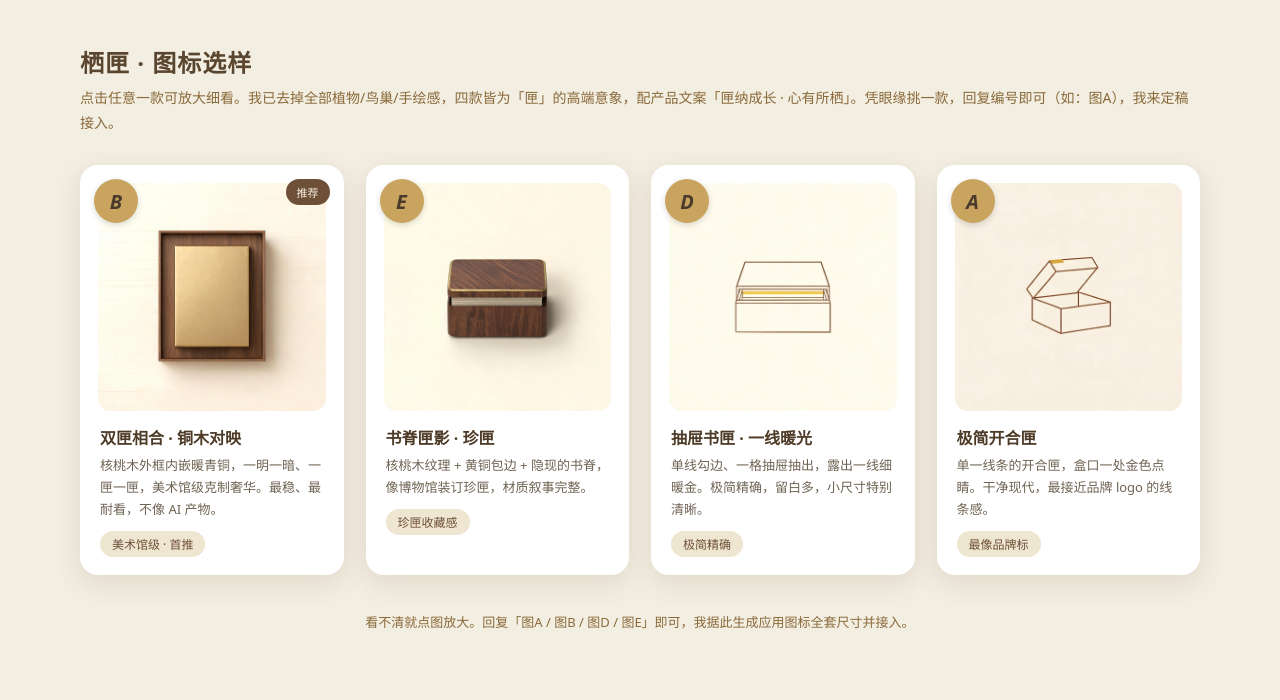
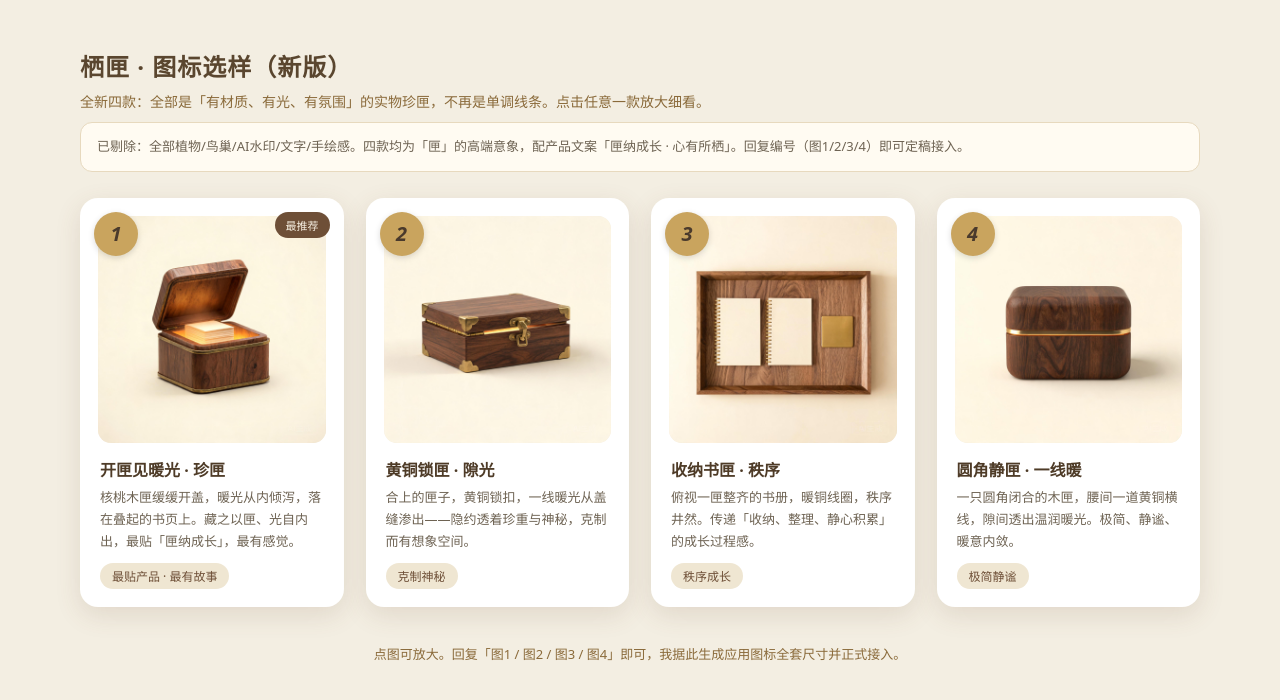
Before and after one commit to LumenPlexus/centrove, a plain HTML site: page choose/index.html in a window 1280 px wide. Drawn offline with Linux system fonts and the light colour scheme.

Commit message:
图标选样升级: 4款实物珍匣款(warm光/黄铜/书匣), 移除线条款与带水印版

```diff
--- a/choose/index.html
+++ b/choose/index.html
@@ -1,12 +1,13 @@
 <!doctype html><html lang="zh-CN"><head><meta charset="utf-8">
 <meta name="viewport" content="width=device-width,initial-scale=1">
-<title>栖匣 · 图标选样</title>
+<title>栖匣 · 图标选样（新版）</title>
 <style>
 *{box-sizing:border-box}
 body{background:#F3EEE2;color:#3E3227;margin:0;padding:34px 20px 60px;font-family:system-ui,sans-serif;-webkit-font-smoothing:antialiased}
 .wrap{max-width:1120px;margin:0 auto}
-h1{font-size:24px;margin:10px 0 6px;color:#5A462F;letter-spacing:1px}
-p.sub{color:#8A6A3A;margin:0 0 30px;font-size:14px;line-height:1.8}
+h1{font-size:24px;margin:14px 0 6px;color:#5A462F;letter-spacing:1px}
+p.sub{color:#8A6A3A;margin:0 0 8px;font-size:14px;line-height:1.8}
+.note{margin:0 0 26px;font-size:13px;color:#6E6353;line-height:1.8;background:#FFFBF2;border:1px solid #E7D9BE;border-radius:12px;padding:12px 16px}
 .grid{display:grid;grid-template-columns:repeat(auto-fit,minmax(240px,1fr));gap:22px}
 .card{background:#fff;border-radius:18px;padding:18px;box-shadow:0 8px 26px rgba(110,79,55,.14);position:relative;transition:.18s;cursor:zoom-in}
 .card:hover{transform:translateY(-3px);box-shadow:0 14px 34px rgba(110,79,55,.22)}
@@ -17,31 +18,32 @@ p.sub{color:#8A6A3A;margin:0 0 30px;font-size:14px;line-height:1.8}
 .badge{display:inline-block;margin:11px 2px 0;padding:4px 12px;border-radius:999px;font-size:12px;background:#EFE6D2;color:#6E4F37}
 .rec{position:absolute;top:14px;right:14px;background:#6E4F37;color:#F6EFE1;border-radius:999px;padding:5px 11px;font-size:11px}
 .foot{margin:34px auto 0;color:#8A6A3A;font-size:13px;text-align:center;line-height:2}
-.lightbox{display:none;position:fixed;inset:0;background:rgba(20,15,10,.86);z-index:50;align-items:center;justify-content:center;padding:20px;cursor:zoom-out}
+.lightbox{display:none;position:fixed;inset:0;background:rgba(20,15,10,.88);z-index:50;align-items:center;justify-content:center;padding:20px;cursor:zoom-out}
 .lightbox img{max-width:min(82vw,760px);max-height:82vh;border-radius:16px;box-shadow:0 20px 60px rgba(0,0,0,.5)}
 </style></head><body>
 <div class="wrap">
-<h1>栖匣 · 图标选样</h1>
-<p class="sub">点击任意一款可放大细看。我已去掉全部植物/鸟巢/手绘感，四款皆为「匣」的高端意象，配产品文案「匣纳成长 · 心有所栖」。凭眼缘挑一款，回复编号即可（如：图A），我来定稿接入。</p>
+<h1>栖匣 · 图标选样（新版）</h1>
+<p class="sub">全新四款：全部是「有材质、有光、有氛围」的实物珍匣，不再是单调线条。点击任意一款放大细看。</p>
+<div class="note">已剔除：全部植物/鸟巢/AI水印/文字/手绘感。四款均为「匣」的高端意象，配产品文案「匣纳成长 · 心有所栖」。回复编号（图1/2/3/4）即可定稿接入。</div>
 <div class="grid">
-  <div class="card" onclick="zoom('B')" data-opt="B"><i class="num">B</i><span class="rec">推荐</span>
-    <img src="icon_option_B.jpg" alt="B"><h2>双匣相合 · 铜木对映</h2>
-    <p>核桃木外框内嵌暖青铜，一明一暗、一匣一匣，美术馆级克制奢华。最稳、最耐看，不像 AI 产物。</p><span class="badge">美术馆级 · 首推</span></div>
-  <div class="card" onclick="zoom('E')" data-opt="E"><i class="num">E</i>
-    <img src="icon_option_E.jpg" alt="E"><h2>书脊匣影 · 珍匣</h2>
-    <p>核桃木纹理 + 黄铜包边 + 隐现的书脊，像博物馆装订珍匣，材质叙事完整。</p><span class="badge">珍匣收藏感</span></div>
-  <div class="card" onclick="zoom('D')" data-opt="D"><i class="num">D</i>
-    <img src="icon_option_D.jpg" alt="D"><h2>抽屉书匣 · 一线暖光</h2>
-    <p>单线勾边、一格抽屉抽出，露出一线细暖金。极简精确，留白多，小尺寸特别清晰。</p><span class="badge">极简精确</span></div>
-  <div class="card" onclick="zoom('A')" data-opt="A"><i class="num">A</i>
-    <img src="icon_option_A.jpg" alt="A"><h2>极简开合匣</h2>
-    <p>单一线条的开合匣，盒口一处金色点睛。干净现代，最接近品牌 logo 的线条感。</p><span class="badge">最像品牌标</span></div>
+  <div class="card" onclick="zoom('icon_refine1b')" data-opt="1"><i class="num">1</i><span class="rec">最推荐</span>
+    <img src="icon_refine1b.jpg" alt="1"><h2>开匣见暖光 · 珍匣</h2>
+    <p>核桃木匣缓缓开盖，暖光从内倾泻，落在叠起的书页上。藏之以匣、光自内出，最贴「匣纳成长」，最有感觉。</p><span class="badge">最贴产品 · 最有故事</span></div>
+  <div class="card" onclick="zoom('icon_refine2')" data-opt="2"><i class="num">2</i>
+    <img src="icon_refine2.jpg" alt="2"><h2>黄铜锁匣 · 隙光</h2>
+    <p>合上的匣子，黄铜锁扣，一线暖光从盖缝渗出——隐约透着珍重与神秘，克制而有想象空间。</p><span class="badge">克制神秘</span></div>
+  <div class="card" onclick="zoom('icon_refine3c')" data-opt="3"><i class="num">3</i>
+    <img src="icon_refine3c.jpg" alt="3"><h2>收纳书匣 · 秩序</h2>
+    <p>俯视一匣整齐的书册，暖铜线圈，秩序井然。传递「收纳、整理、静心积累」的成长过程感。</p><span class="badge">秩序成长</span></div>
+  <div class="card" onclick="zoom('icon_refine4')" data-opt="4"><i class="num">4</i>
+    <img src="icon_refine4.jpg" alt="4"><h2>圆角静匣 · 一线暖</h2>
+    <p>一只圆角闭合的木匣，腰间一道黄铜横线，隙间透出温润暖光。极简、静谧、暖意内敛。</p><span class="badge">极简静谧</span></div>
 </div>
-<div class="foot">看不清就点图放大。回复「图A / 图B / 图D / 图E」即可，我据此生成应用图标全套尺寸并接入。</div>
+<div class="foot">点图可放大。回复「图1 / 图2 / 图3 / 图4」即可，我据此生成应用图标全套尺寸并正式接入。</div>
 </div>
 <div class="lightbox" id="lb" onclick="this.style.display='none'"><img id="lbImg" src="" alt="放大预览"></div>
 <script>
-var MAP={B:'icon_option_B.jpg',E:'icon_option_E.jpg',D:'icon_option_D.jpg',A:'icon_option_A.jpg'};
+var MAP={icon_refine1b:'icon_refine1b.jpg',icon_refine2:'icon_refine2.jpg',icon_refine3c:'icon_refine3c.jpg',icon_refine4:'icon_refine4.jpg'};
 function zoom(k){var img=document.getElementById('lbImg');img.src=MAP[k];document.getElementById('lb').style.display='flex';}
 </script>
 </body></html>
```
Also changed, not shown: choose/icon_option_A.jpg (deleted), choose/icon_option_B.jpg (deleted), choose/icon_option_D.jpg (deleted), choose/icon_option_E.jpg (deleted), choose/icon_refine1b.jpg (added), choose/icon_refine2.jpg (added), choose/icon_refine3c.jpg (added), choose/icon_refine4.jpg (added).
